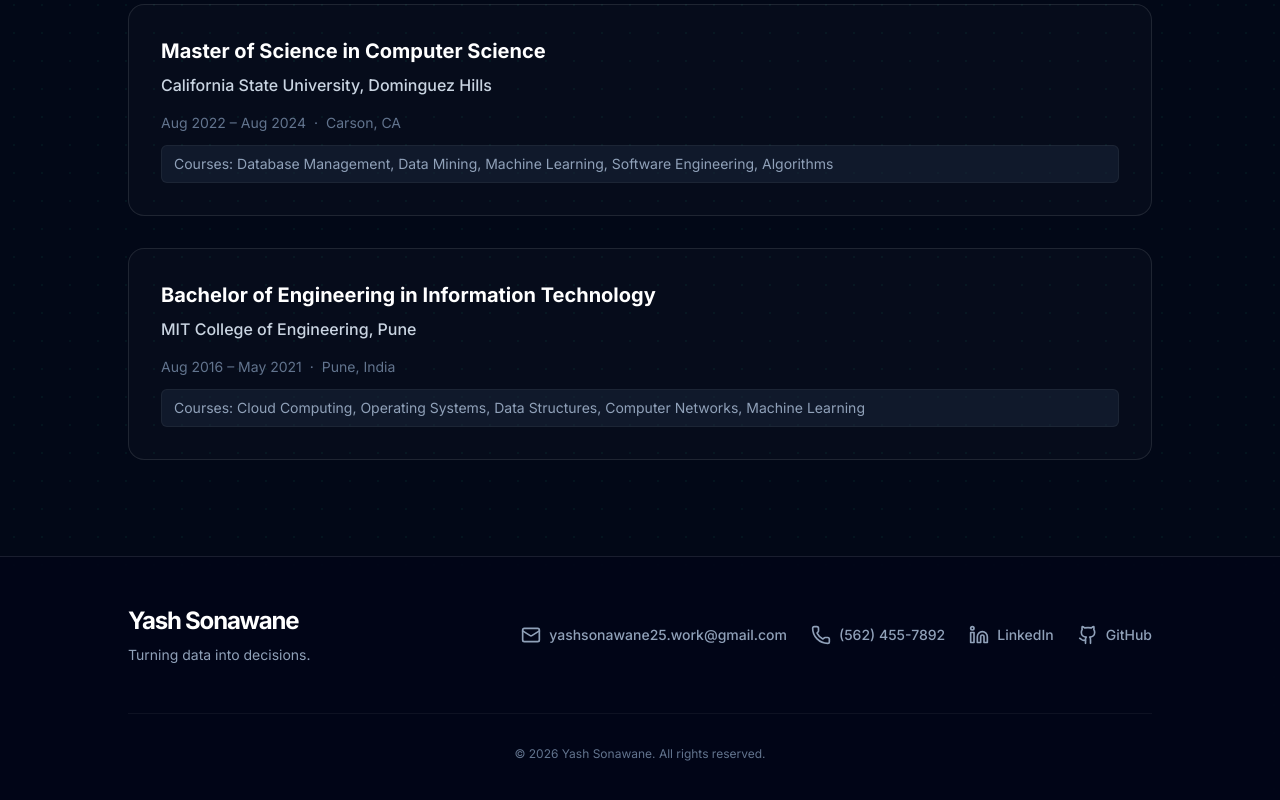
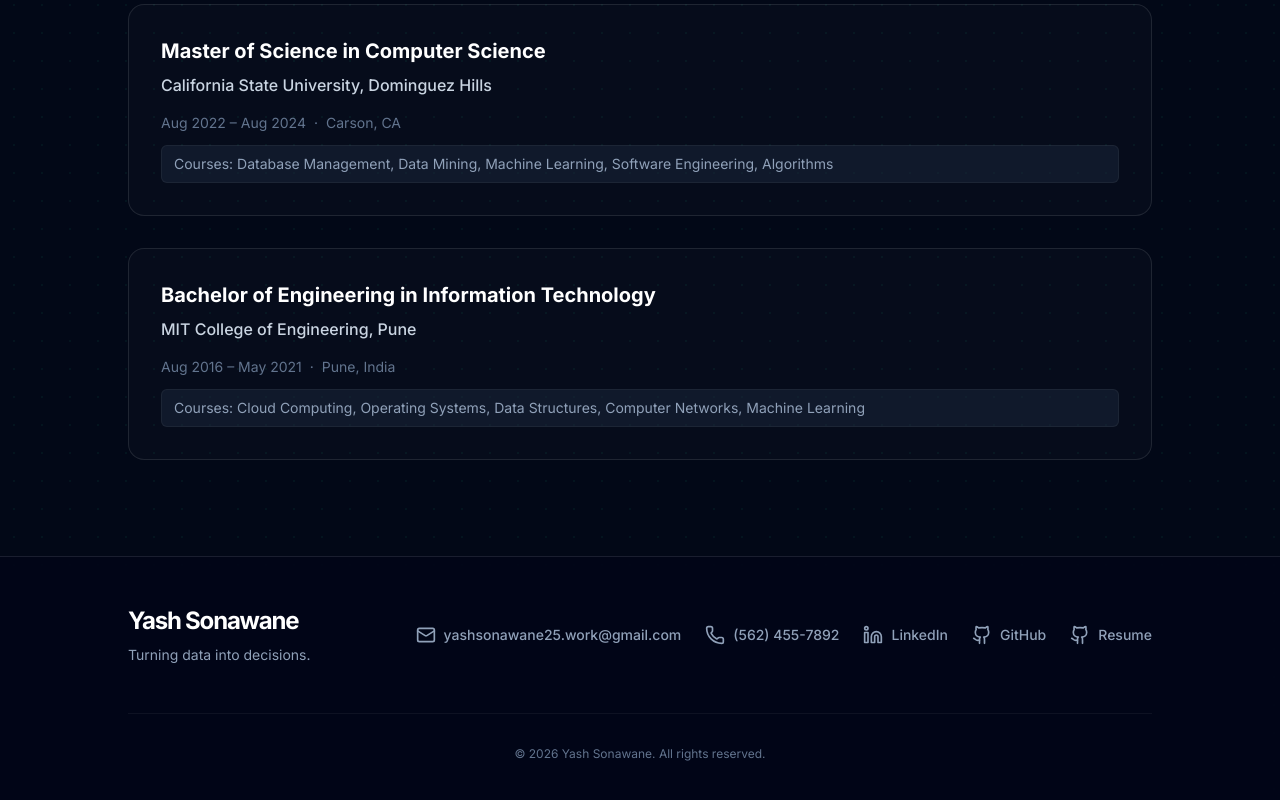
Before and after one commit to Sonawane250398/portfolio, a React (Vite) app: page /about in a window 1280 px wide. Shown: the part 3033-3833 px from the top of the page. Built offline with nearby package versions, Linux system fonts and the light colour scheme.

Commit message:
Fix: Add resume PDF link to basics

```diff
--- a/src/data/resume.ts
+++ b/src/data/resume.ts
@@ -9,10 +9,9 @@
     phone: "(562) 455-7892",
     links: [
       { name: "LinkedIn", url: "https://www.linkedin.com/in/yash-sonawane25" },
-      { name: "GitHub", url: "https://github.com/Sonawane250398" }
+      { name: "GitHub", url: "https://github.com/Sonawane250398" },
+      { name: "Resume", url: "https://drive.google.com/file/d/1fWzD7dzUlcyzrfhWFeQxbc6hxjmB-l1z/view?usp=sharing" }
     ],
-    resumePdfUrl:
-      "https://drive.google.com/file/d/1-YeMViS_T4v7dXd79aRbrnbpKZVIL1xW/view?usp=sharing",
     openTo: ["Business Analyst", "Business Systems Analyst", "Financial Systems Analyst", "Data Analyst", "Reporting Analyst"]
   },
   architecture: {
```
